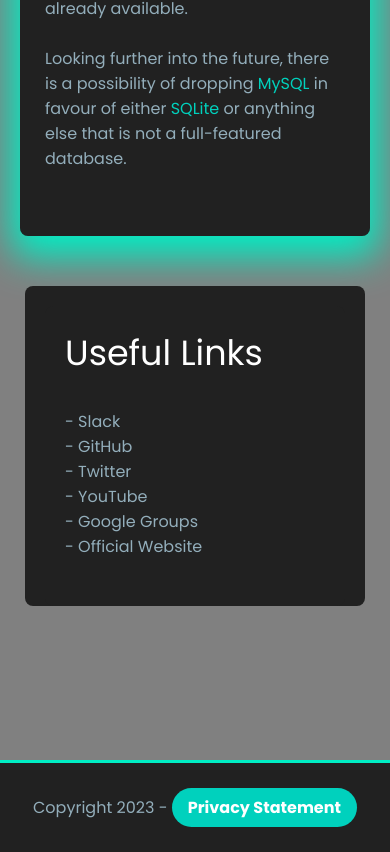
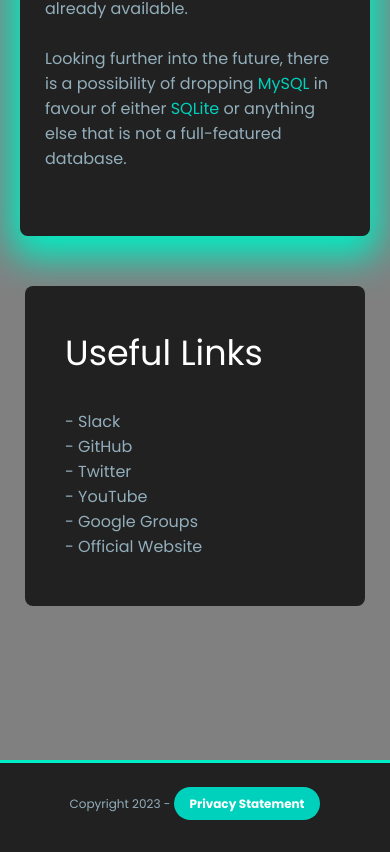
Before and after one commit to iamatifmoin/metal3, a plain HTML site: page index.html in a window 390 px wide. Shown: the part 5900-6752 px from the top of the page. Drawn offline with Linux system fonts and the light colour scheme.

Commit message:
updated design/layout, added responsiveness

```diff
--- a/style.css
+++ b/style.css
@@ -975,10 +975,11 @@
 
 @media only screen and (max-width: 1500px) {
   .footer .container p a {
-    font-size: 16px;
+    font-size: 12px;
   }
 
   .footer .container p {
+    font-size: 12px;
     padding: 16px 0;
   }
 }
```
